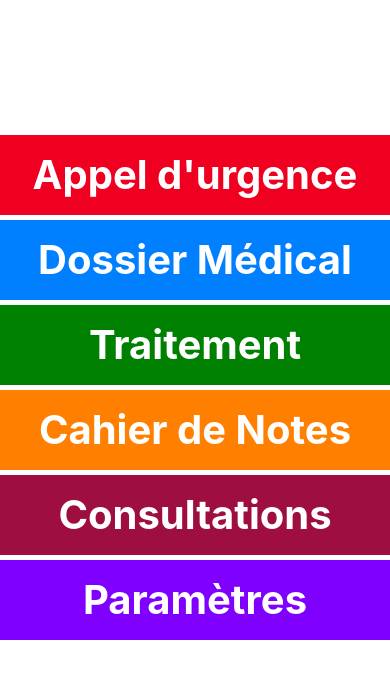
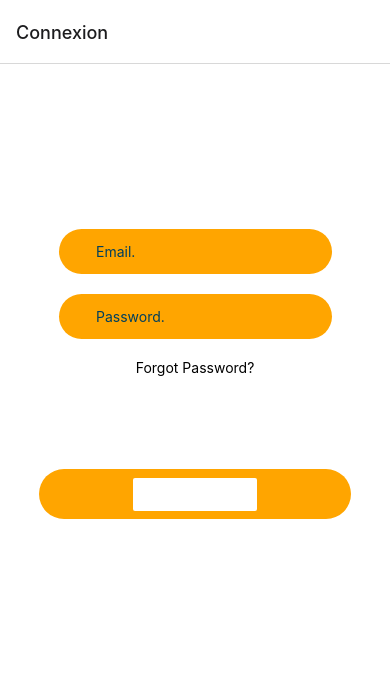
Before and after one commit to capucine-bois/PLD-SMART, a React Native app in the folder PLD-SMARTT/: screen /Connexion in a window 390 px wide. Shown: the top 678 px of the page. Built offline with nearby package versions, Linux system fonts and the light colour scheme.

Commit message:
login approximatif ajouté

```diff
--- a/PLD-SMARTT/App.js
+++ b/PLD-SMARTT/App.js
@@ -1,14 +1,27 @@
 import { StatusBar } from 'expo-status-bar';
 import {TouchableOpacity, Button,StyleSheet, Text, View } from 'react-native';
 import Home from './Home/home'
+import Log from './Login/login'
 
+import { NavigationContainer } from '@react-navigation/native';
+import {createNativeStackNavigator } from '@react-navigation/native-stack';
 
-
+const Stack = createNativeStackNavigator();
 
 export default function App() {
   return (
 
-      <Home/>
+
+
+      <NavigationContainer>
+      <Stack.Navigator >
+
+        <Stack.Screen name="Connexion" component={Log} />
+        <Stack.Screen name="Accueil" component={Home}   />
+
+      </Stack.Navigator>
+
+    </NavigationContainer>
 
 
   );
--- a/PLD-SMARTT/Home/home.js
+++ b/PLD-SMARTT/Home/home.js
@@ -1,18 +1,30 @@
 import { StatusBar } from 'expo-status-bar';
 import { TouchableOpacity,StyleSheet, Text, TouchableWithoutFeedbackBase, View } from 'react-native';
+import MaterialCommunityIcons from 'react-native-vector-icons/MaterialCommunityIcons';
 
 
 
+  const Home = ({route,navigation}) =>{
 
-  const Home = () =>{
+    const{mail,motdepasse}= route.params;
+    const onPress = () =>
+    /* 1. Navigate to the Details route with params */
+    navigation.navigate('Connexion', {
+      mail: mail,
+      motdepasse: motdepasse,
+    })
+    console.log(mail)
+    console.log(motdepasse)
+
     return(
       <View style={styles.container}>
-    <TouchableOpacity style={styles.AppelBtn}>
+    <TouchableOpacity style={styles.AppelBtn} onPress={onPress}>
 
           <Text style={styles.text}>
         Appel d'urgence
 
         </Text>
+
         </TouchableOpacity>
 
         <TouchableOpacity style={styles.DossierBtn}>
@@ -45,11 +57,12 @@ import { TouchableOpacity,StyleSheet, Text, TouchableWithoutFeedbackBase, View }
         </TouchableOpacity>
 
         <TouchableOpacity style={styles.ParametreBtn}>
-
+        <MaterialCommunityIcons name="cog-outline" color="#fff" size={35} />
         <Text style={styles.text}>
         Paramètres
 
         </Text>
+
         </TouchableOpacity>
       </View>
 
@@ -64,6 +77,7 @@ import { TouchableOpacity,StyleSheet, Text, TouchableWithoutFeedbackBase, View }
     backgroundColor: '#fff',
     alignItems: 'center',
     justifyContent: 'center',
+
   },
   AppelBtn: {
     width: "100%",
@@ -125,12 +139,15 @@ import { TouchableOpacity,StyleSheet, Text, TouchableWithoutFeedbackBase, View }
     marginTop: 0,
     backgroundColor: "#7f00ff",
     marginBottom: 100,
+
 },
 text: {
   fontSize: 40,
+  flex: 1,
+  textAlign: 'right',
+  fontWeight: 'bold',
+  color: "#fff",
 
-  textAlign: 'left',
-  fontWeight: 'bold',
-  color: "#fff"
+
 },
 });
--- /dev/null
+++ b/PLD-SMARTT/Login/login.js
@@ -0,0 +1,123 @@
+import React, { Component, useState } from 'react';
+
+import { Button,StyleSheet, Text, View,TextInput,Image,StatusBar,TouchableOpacity } from 'react-native';
+
+
+import { NavigationContainer } from '@react-navigation/native';
+import { createNativeStackNavigator } from '@react-navigation/native-stack';
+import { createBottomTabNavigator } from '@react-navigation/bottom-tabs';
+
+
+
+
+const Log = ({navigation}) =>{
+    const [email, setEmail] = React.useState('');
+  const [password, setPassword] = React.useState('');
+
+    return(
+<View style={styles.container}>
+
+        <StatusBar style="auto" />
+        <View style={styles.inputView}>
+          <TextInput
+            style={styles.TextInput}
+            placeholder="Email."
+            placeholderTextColor="#003f5c"
+            onChangeText={(email) => setEmail(email)}
+          />
+        </View>
+
+        <View style={styles.inputView}>
+          <TextInput
+            style={styles.TextInput}
+            placeholder="Password."
+            placeholderTextColor="#003f5c"
+            secureTextEntry={true}
+            onChangeText={(password) => setPassword(password)}
+          />
+        </View>
+
+        <TouchableOpacity>
+          <Text style={styles.forgot_button}>Forgot Password?</Text>
+        </TouchableOpacity>
+
+        <TouchableOpacity style={styles.loginBtn}>
+
+          <Button
+        title="Se connecter"
+        color="#FFFFFF"
+        onPress={() =>
+          /* 1. Navigate to the Details route with params */
+          navigation.navigate('Accueil', {
+            mail: email,
+            motdepasse: password,
+          })
+        }
+      />
+        </TouchableOpacity>
+
+
+      </View>
+    )
+}
+
+
+
+export default Log;
+
+
+
+
+
+const styles = StyleSheet.create({
+    container: {
+      flex: 1,
+      backgroundColor: "#fff",
+      alignItems: "center",
+      justifyContent: "center",
+      flexDirection: 'column'
+    },
+
+    image: {
+      marginBottom: 40,
+    },
+
+    inputView: {
+      backgroundColor: "#FFA500",
+      borderRadius: 30,
+      width: "70%",
+      height: 45,
+      marginBottom: 20,
+
+      alignItems: "center",
+    },
+
+    TextInput: {
+      height: 50,
+      flex: 1,
+      padding: 10,
+      marginLeft: 20,
+    },
+
+    forgot_button: {
+      height: 30,
+      marginBottom: 30,
+    },
+    register_button: {
+      height: 40,
+      marginBottom: 40,
+
+
+    },
+
+    loginBtn: {
+      width: "80%",
+      borderRadius: 25,
+      height: 50,
+      alignItems: "center",
+      justifyContent: "center",
+      marginTop: 50,
+      backgroundColor: "#FFA500",
+      marginBottom: 160,
+    },
+  });
--- a/PLD-SMARTT/package.json
+++ b/PLD-SMARTT/package.json
@@ -10,11 +10,16 @@
     "eject": "expo eject"
   },
   "dependencies": {
+    "@react-navigation/bottom-tabs": "^6.3.1",
+    "@react-navigation/native": "^6.0.10",
+    "@react-navigation/native-stack": "^6.6.1",
     "expo": "~44.0.0",
     "expo-status-bar": "~1.2.0",
     "react": "17.0.1",
     "react-dom": "17.0.1",
     "react-native": "0.64.3",
+    "react-native-safe-area-context": "^4.2.4",
+    "react-native-screens": "^3.13.1",
     "react-native-web": "0.17.1"
   },
   "devDependencies": {
```
Also changed, not shown: 1 other file (tests, documents, lock files or other folders).
